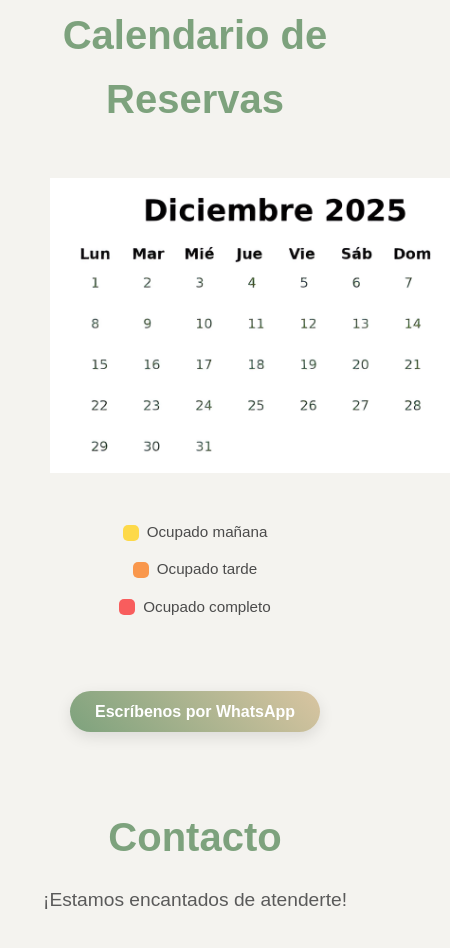
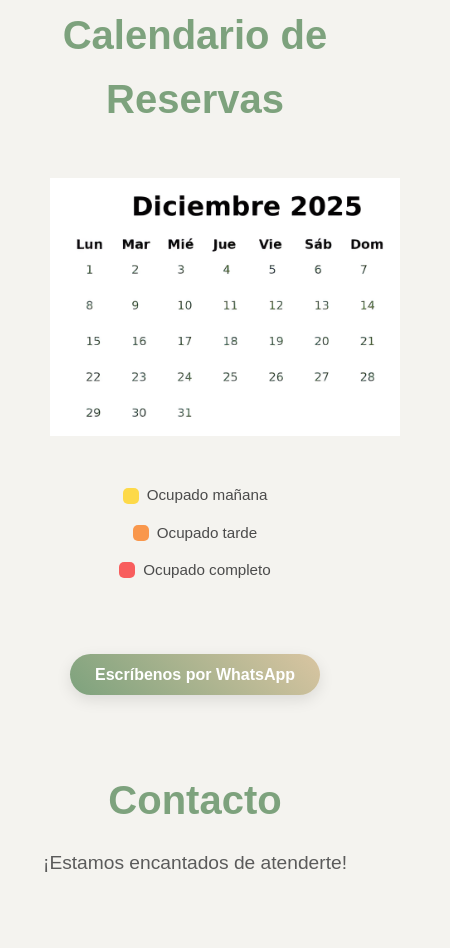
Before and after one commit to Cristianortegaa/SalaKoalaFuenlabrada, a plain HTML site: page Pagina web/index.html in a window 390 px wide. Shown: the part 5760-6708 px from the top of the page, 450 px wide, since content can reach past the window. Drawn offline with Linux system fonts and the light colour scheme; some icons are missing.

Commit message:
ajuste de imagen

```diff
--- a/Pagina web/modern.css
+++ b/Pagina web/modern.css
@@ -508,7 +508,7 @@ tbody tr:nth-child(even) {
   }
 
   #calendar img {
-    max-width: 400px; /* tamaño más pequeño para móviles */
+    max-width: 350px; /* tamaño más pequeño para móviles */
   }
 }
 
```
